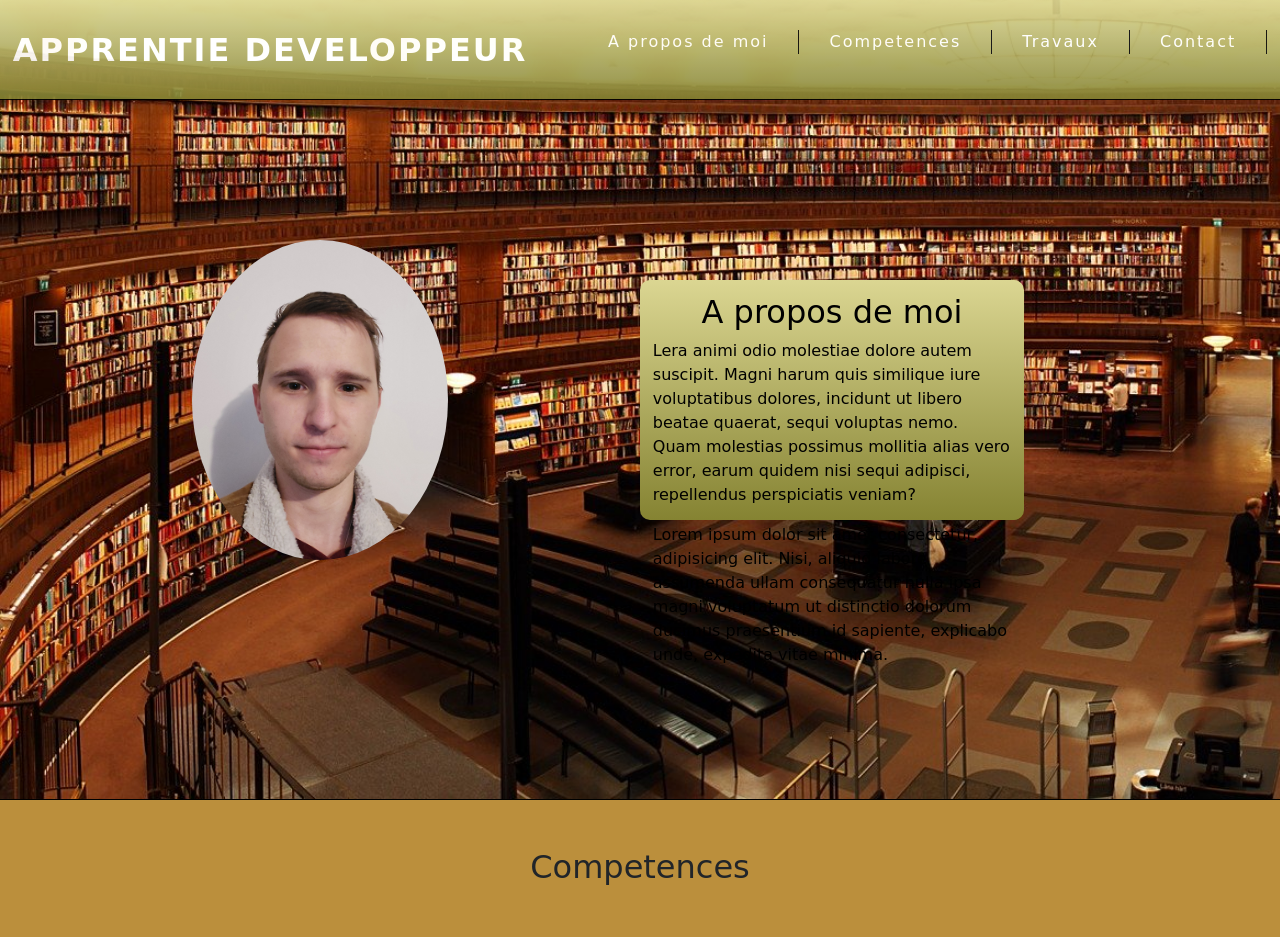
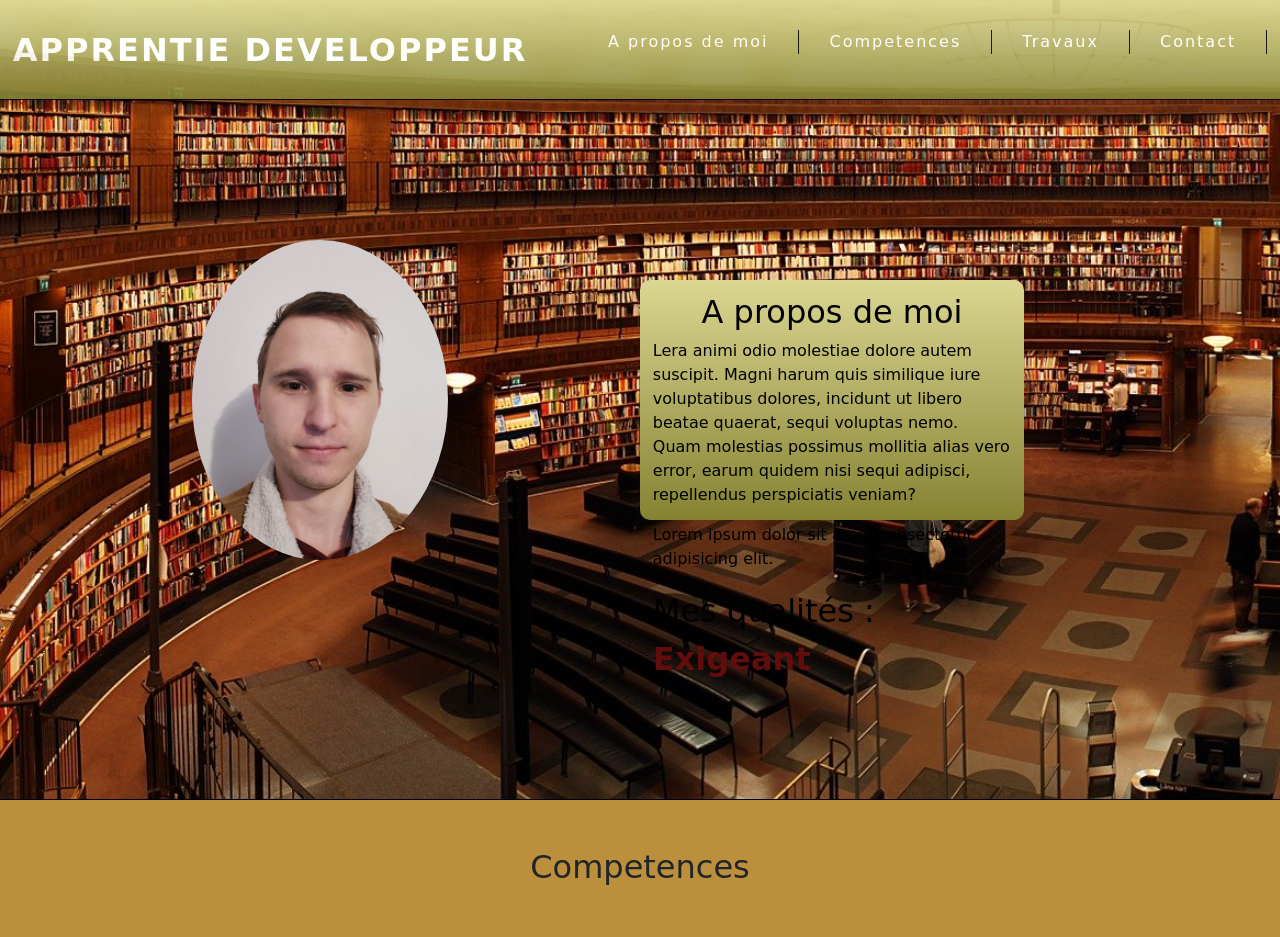
Before and after one commit to IvanMakarenko91/Portfolio, a plain HTML site: page index.html in a window 1280 px wide. Shown: the top 937 px of the page. Drawn offline with nearby package versions, Linux system fonts and the light colour scheme.

Commit message:
Javascript TypeWriter

```diff
--- /dev/null
+++ b/folio.js
@@ -0,0 +1,48 @@
+var app = document.getElementById('about');
+
+var typewriter = new Typewriter(app, {
+  loop: true,
+  delay: 75,
+});
+
+typewriter
+  .pauseFor(1500)
+  .typeString('Mes qualités : ')
+  .pauseFor(600)
+  .typeString('<strong style="color:#620C0C">Exigeant</strong>')
+  .pauseFor(600)
+  .deleteChars(8)
+  .pauseFor(600)
+  .typeString('<strong style="color:#B31010">Patient</strong>')
+  .pauseFor(600)
+  .deleteChars(7)
+  .pauseFor(600)
+  .typeString('<strong style="color:#620C0C">Soucieux</strong>')
+  .pauseFor(600)
+  .deleteChars(8)
+  .pauseFor(600)
+  .typeString('<strong style="color:#B31010">Curieux</strong>')
+  .pauseFor(600)
+  .deleteChars(7)
+  .pauseFor(600)
+  .typeString('<strong style="color:#620C0C">Motivé</strong>')
+  .pauseFor(2000)
+  .deleteChars(6)
+  .pauseFor(1000)
+  .deleteChars(13)
+  .pauseFor(300)
+  .typeString('Atouts : ')
+  .pauseFor(600)
+  .typeString('<strong style="color:#620C0C">Mobile</strong>')
+  .pauseFor(600)
+  .deleteChars(6)
+  .pauseFor(600)
+  .typeString('<strong style="color:#B31010">Disponible</strong>')
+  .pauseFor(600)
+  .deleteChars(10)
+  .pauseFor(600)
+  .typeString('<strong style="color:#620C0C">Positif</strong>')
+  .pauseFor(2000)
+  .deleteChars(8)
+  .pauseFor(600)
+  .start();
--- a/index.html
+++ b/index.html
@@ -5,6 +5,8 @@
   <meta http-equiv="X-UA-Compatible" content="IE=edge">
   <meta name="viewport" content="width=device-width, initial-scale=1.0">
   <title>Document</title>
+  <script src="https://code.jquery.com/jquery-3.4.1.slim.min.js" integrity="sha384-J6qa4849blE2+poT4WnyKhv5vZF5SrPo0iEjwBvKU7imGFAV0wwj1yYfoRSJoZ+n" crossorigin="anonymous"></script>
+  <script src="https://cdn.jsdelivr.net/npm/popper.js@1.16.0/dist/umd/popper.min.js" integrity="sha384-Q6E9RHvbIyZFJoft+2mJbHaEWldlvI9IOYy5n3zV9zzTtmI3UksdQRVvoxMfooAo" crossorigin="anonymous"></script>
   <link rel="stylesheet" href="https://cdn.jsdelivr.net/npm/bootstrap@4.4.1/dist/css/bootstrap.min.css" integrity="sha384-Vkoo8x4CGsO3+Hhxv8T/Q5PaXtkKtu6ug5TOeNV6gBiFeWPGFN9MuhOf23Q9Ifjh" crossorigin="anonymous">
 <script src="https://cdn.jsdelivr.net/npm/bootstrap@4.4.1/dist/js/bootstrap.min.js" integrity="sha384-wfSDF2E50Y2D1uUdj0O3uMBJnjuUD4Ih7YwaYd1iqfktj0Uod8GCExl3Og8ifwB6" crossorigin="anonymous"></script>
 <link href="style.css" rel="stylesheet">
@@ -26,7 +28,8 @@
 <section class="cadre">
   <h2>A propos de moi</h2>
   <p>Lera animi odio molestiae dolore autem suscipit. Magni harum quis similique iure voluptatibus dolores, incidunt ut libero beatae quaerat, sequi voluptas nemo. Quam molestias possimus mollitia alias vero error, earum quidem nisi sequi adipisci, repellendus perspiciatis veniam?</p>
-  <p>Lorem ipsum dolor sit amet consectetur, adipisicing elit. Nisi, aliquid labore assumenda ullam consequatur nulla ipsa magni voluptatum ut distinctio dolorum ducimus praesentium id sapiente, explicabo unde, expedita vitae minima.</p>
+  <p>Lorem ipsum dolor sit amet consectetur adipisicing elit.</p>
+  <p style="font-size: 2rem;"><span id="about"></span></p>
 </section>
 
 <main class="container-fluid" id="compets">
@@ -85,11 +88,11 @@
 
 
 
-<aside class="container-fluid" id="trav">
+<aside class="container-fluid">
   <h2 class="row justify-content-center py-5">Travaux</h2>
   <div class="row justify-content-center pb-5" style="font-size: 1.5rem;">Voici 2 travaux effectués durant ma formation</div>
   <div class="row justify-content-center">
-  <div class="travail col-5 offset-2 pb-4">
+  <div class=" col-5 offset-2 pb-4">
     <a aria-label="evaluationhtml" rel="noopener noreferrer" href="https://happy-perlman-1102c1.netlify.app/" target="_blank"><img class="col-5" src="evaluationhtml.png" alt=""></a>
   </div>
   <div class="travail col-5 pb-4">
@@ -125,6 +128,8 @@
 <div class="row justify-content-center pb-3">N'hésitez pas à me contacter.<br> Mobile et disponible, je serai absolument ravie de vous rencontrer pendant un entretien.</div>
 </footer>
 
+<script src="https://unpkg.com/typewriter-effect@latest/dist/core.js"></script> <!-- Typewritter -->
+<script src="folio.js" defer></script> <!-- Insertion Javascript -->
   <script src="https://code.jquery.com/jquery-3.4.1.slim.min.js" integrity="sha384-J6qa4849blE2+poT4WnyKhv5vZF5SrPo0iEjwBvKU7imGFAV0wwj1yYfoRSJoZ+n" crossorigin="anonymous"></script>
 <script src="https://cdn.jsdelivr.net/npm/popper.js@1.16.0/dist/umd/popper.min.js" integrity="sha384-Q6E9RHvbIyZFJoft+2mJbHaEWldlvI9IOYy5n3zV9zzTtmI3UksdQRVvoxMfooAo" crossorigin="anonymous"></script>
 </body>
```
Also changed, not shown: style.css (+26 -0 lines).
